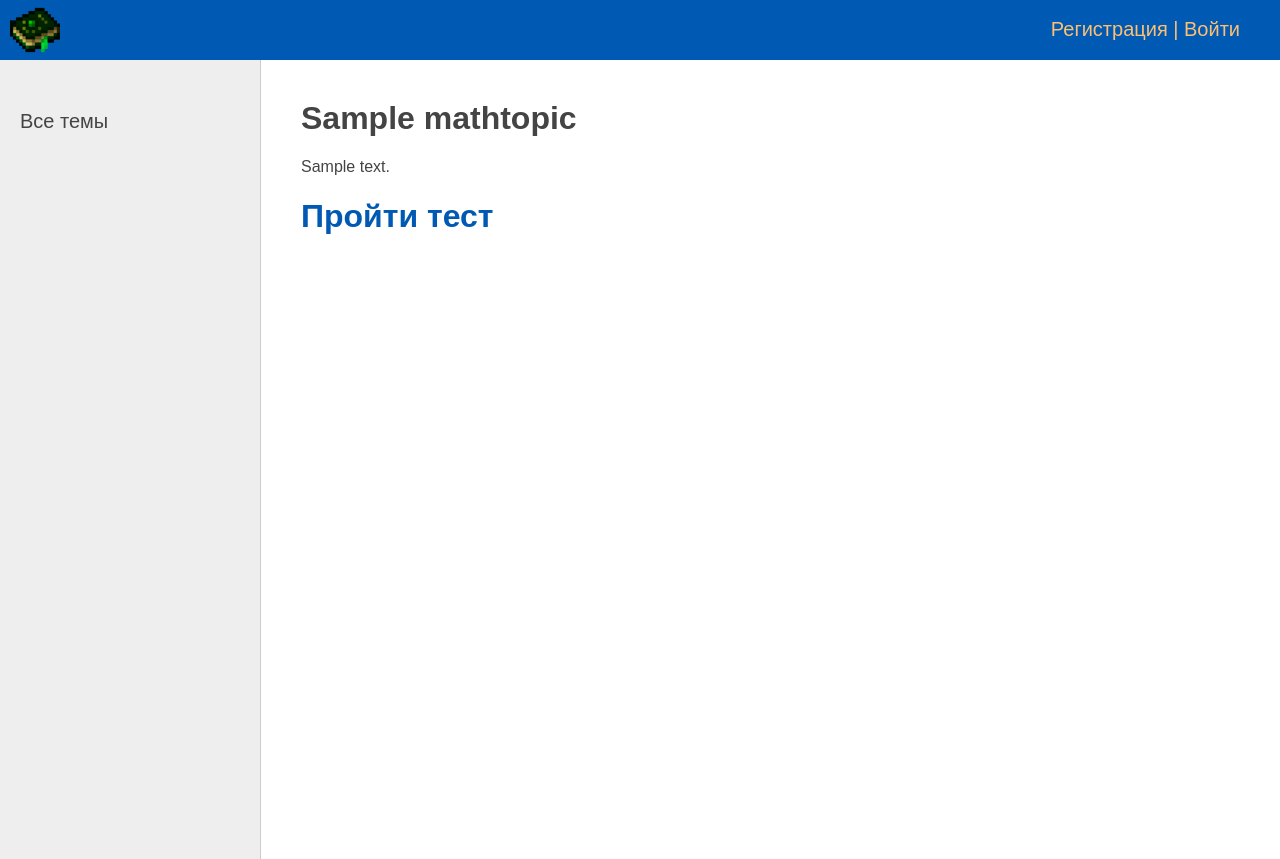
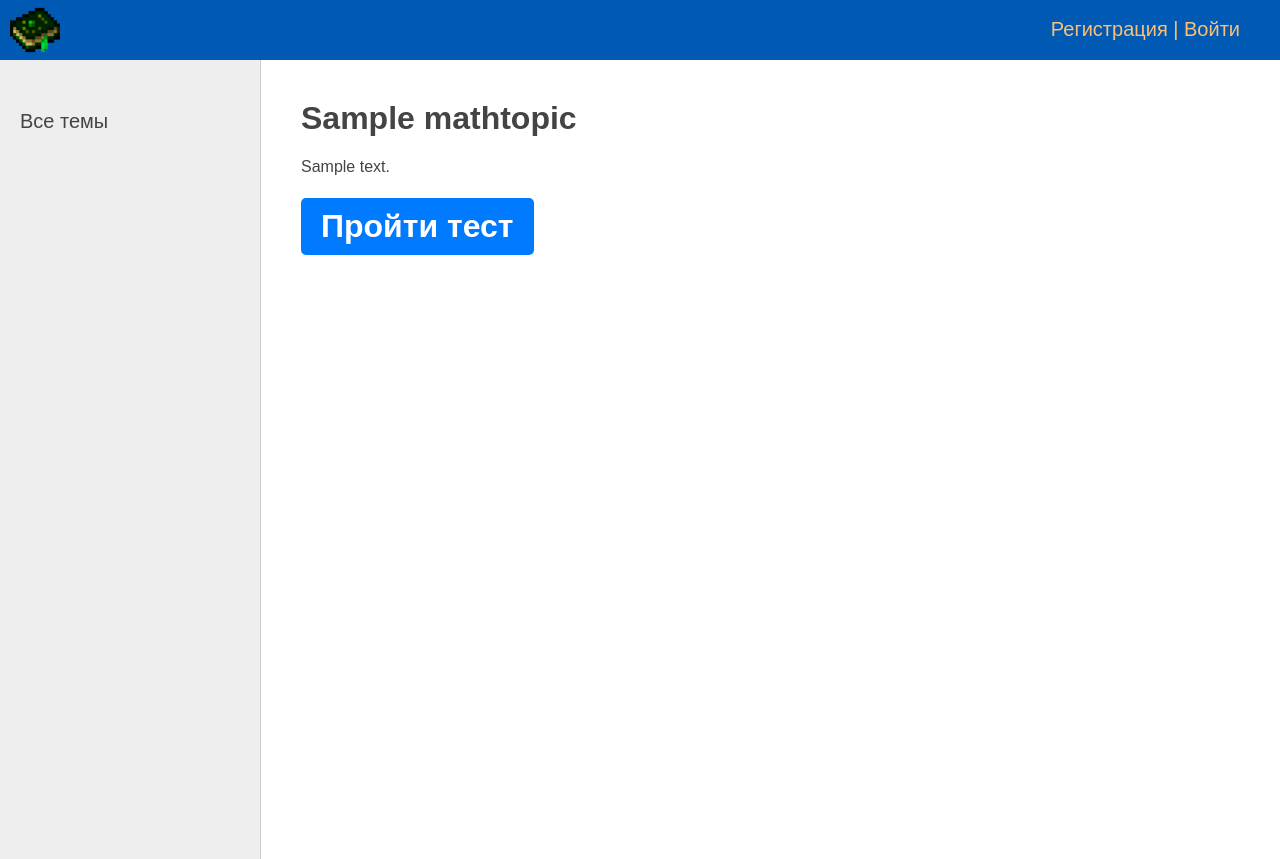
Before and after one commit to KenyanWarriorTea/Math_tests, a Django app: page /topics/1/ in a window 1280 px wide. Shown: the top 859 px of the page. Run offline with Django 5.2, Linux system fonts and the light colour scheme; tables that the repository leaves empty hold one stand-in row (values such as "Sample post"); some libraries are stand-ins or nearby versions.

Commit message:
красота2

```diff
--- a/bard/static/css/styles.css
+++ b/bard/static/css/styles.css
@@ -82,6 +82,23 @@ div.article-panel {
 .submit-button:hover {
     background-color: #45a049;
 }
+.custom-test-button {
+    display: inline-block; /* Делаем ссылку блочно-строчным элементом */
+    padding: 10px 20px; /* Добавляем внутренние отступы */
+    background-color: #007bff; /* Цвет фона */
+    color: white; /* Цвет текста */
+    text-align: center;
+    text-decoration: none; /* Убираем подчеркивание текста */
+    border-radius: 5px; /* Скругляем углы */
+    font-weight: bold; /* Делаем текст жирным */
+    transition: background-color 0.3s, color 0.3s; /* Добавляем плавный переход для цвета фона и текста */
+}
+
+.custom-test-button:hover {
+    background-color: #0056b3; /* Меняем цвет фона при наведении */
+    color: #ffd700; /* Меняем цвет текста при наведении */
+}
+
 div.article-panel p.first {
     margin: 0;
     float: left;
--- a/bard/templates/base2.html
+++ b/bard/templates/base2.html
@@ -35,9 +35,9 @@
 	<td valign="top" class="left-chapters">
 	<ul id="leftchapters">
 {% if cat_selected == 0 %}
-		<li class="selected">Все темы</li>
+		<li class="selected">Барлық тақырыптар</li>
 {% else %}
-		<li><a href="{% url 'home' %}">Все темы</a></li>
+		<li><a href="{% url 'home2' %}">Барлық тақырыптар</a></li>
 {% endif %}
 
 {% for c in cats %}
--- a/bard/templates/topic_details.html
+++ b/bard/templates/topic_details.html
@@ -66,7 +66,8 @@
 <body>
     <h1>{{ topic.title }}</h1>
     <p>{{ topic.description| safe}}</p>
-    <h1> <a href="/test/{{ topic.id }}">Пройти тест</a></h1>
+    <h1><a href="/test/{{ topic.id }}" class="custom-test-button">Пройти тест</a></h1>
+
 </body>
 </td>
 </html>
```
